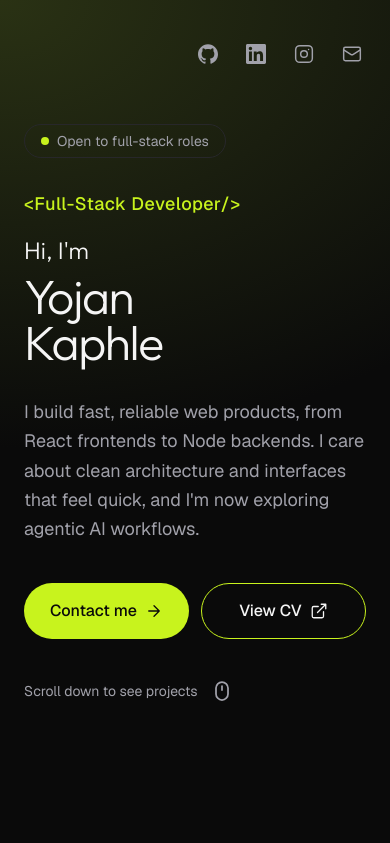
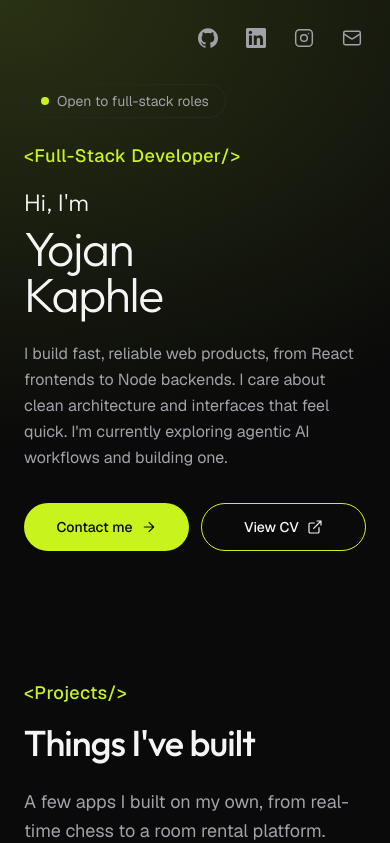
Before and after one commit to yozan21/portfolio, a Next.js app: page / in a window 390 px wide. Shown: the top 843 px of the page. Built offline with nearby package versions, Linux system fonts and the light colour scheme.

Commit message:
updated responsiveness

```diff
--- a/src/components/sections/Hero.tsx
+++ b/src/components/sections/Hero.tsx
@@ -8,7 +8,7 @@ export function Hero() {
   return (
     <section
       aria-labelledby="hero-title"
-      className="mx-auto flex w-full max-w-6xl flex-col gap-12 px-6 pt-8 pb-8 sm:px-10"
+      className="mx-auto flex w-full max-w-6xl flex-col gap-6 px-6 pt-4 pb-8 sm:gap-12 sm:px-10 sm:pt-8"
     >
       <nav aria-label="Contact" className="-mr-2 self-end">
         <SocialLinks />
@@ -19,7 +19,7 @@ export function Hero() {
           <span aria-hidden="true" className="size-2 rounded-full bg-accent" />
           {site.availability}
         </p>
-        <p className="mt-8 text-lg font-medium tracking-wide text-accent sm:text-xl">{site.eyebrow}</p>
+        <p className="mt-6 text-lg font-medium tracking-wide text-accent sm:mt-8 sm:text-xl">{site.eyebrow}</p>
         <p className="mt-4 font-heading text-2xl font-light sm:text-3xl">{site.greeting}</p>
         <h1
           id="hero-title"
@@ -32,32 +32,36 @@ export function Hero() {
           ))}
         </h1>
 
-        <p className="mt-8 max-w-[60ch] text-lg leading-relaxed text-muted sm:text-xl">{site.summary}</p>
+        <p className="mt-6 max-w-[60ch] text-base leading-relaxed text-muted sm:mt-8 sm:text-lg lg:text-xl">{site.summary}</p>
 
-        <div className="mt-10 grid grid-cols-2 gap-3 sm:flex sm:gap-4">
+        <div className="mt-8 grid grid-cols-2 gap-3 sm:mt-10 sm:flex sm:gap-4">
           <a
             href={site.contactCta.href}
-            className="inline-flex h-14 items-center justify-center gap-2 rounded-full bg-accent px-4 font-medium whitespace-nowrap max-[359px]:px-3 max-[359px]:text-sm text-background hover:bg-foreground sm:gap-3 sm:px-8 pointer-fine:h-12"
+            className="inline-flex h-12 items-center justify-center gap-2 rounded-full text-sm bg-accent px-4 font-medium whitespace-nowrap max-[359px]:px-3 text-background hover:bg-foreground sm:gap-3 sm:px-8 sm:text-base sm:pointer-coarse:h-14"
           >
             {site.contactCta.label}
-            <ArrowRightIcon size={18} className="shrink-0 max-[359px]:hidden" />
+            <ArrowRightIcon size={16} className="shrink-0 max-[359px]:hidden" />
           </a>
           <a
             href={site.cvCta.href}
             {...externalLinkProps(site.cvCta.href)}
-            className="inline-flex h-14 items-center justify-center gap-2 rounded-full border border-accent px-4 font-medium whitespace-nowrap max-[359px]:px-3 max-[359px]:text-sm hover:bg-surface sm:gap-3 sm:px-8 pointer-fine:h-12"
+            className="inline-flex h-12 items-center justify-center gap-2 rounded-full text-sm border border-accent px-4 font-medium whitespace-nowrap max-[359px]:px-3 hover:bg-surface sm:gap-3 sm:px-8 sm:text-base sm:pointer-coarse:h-14"
           >
             {site.cvCta.label}
-            <ExternalLinkIcon size={18} className="shrink-0 max-[359px]:hidden" />
+            <ExternalLinkIcon size={16} className="shrink-0 max-[359px]:hidden" />
           </a>
         </div>
 
         <a
           href={site.scrollCue.href}
-          className="mt-8 inline-flex items-center gap-3 py-2 text-sm text-muted hover:text-accent"
+          aria-label={`${site.scrollCue.before} ${site.scrollCue.after}`}
+          className="mx-auto mt-8 hidden w-fit items-center gap-4 py-2 text-sm text-muted hover:text-accent lg:pointer-fine:flex"
         >
-          {site.scrollCue.label}
+          {site.scrollCue.before}
+          <span aria-hidden="true" className="h-px w-16 bg-current opacity-40" />
           <MouseIcon size={24} />
+          <span aria-hidden="true" className="h-px w-16 bg-current opacity-40" />
+          {site.scrollCue.after}
         </a>
       </div>
     </section>
--- a/src/content/site.ts
+++ b/src/content/site.ts
@@ -35,9 +35,10 @@ export const site = {
   name: "Yojan Kaphle",
   /** Hero paragraph under the name. */
   summary:
-    "I build fast, reliable web products, from React frontends to Node backends. I care about clean architecture and interfaces that feel quick, and I'm now exploring agentic AI workflows.",
+    "I build fast, reliable web products, from React frontends to Node backends. I care about clean architecture and interfaces that feel quick. I'm currently exploring agentic AI workflows and building one.",
   /** Short line for search results and the share image; not shown on the page. Keep under ~160 characters. */
-  description: "Full-stack developer building fast, reliable web products, from React frontends to Node backends.",
+  description:
+    "Full-stack developer building fast, reliable web products, from React frontends to Node backends.",
   /** Contact links: icon-only in the hero header and footer, text in the Contact section. Labels double as aria-labels. */
   contacts: [
     { label: "GitHub", href: "https://github.com/yozan21", icon: "github" },
@@ -46,15 +47,22 @@ export const site = {
       href: "https://www.linkedin.com/in/yojan-kaphle-7735a2387/",
       icon: "linkedin",
     },
-    { label: "Instagram", href: "https://www.instagram.com/yojan_kaphle/", icon: "instagram" },
+    {
+      label: "Instagram",
+      href: "https://www.instagram.com/yojan_kaphle/",
+      icon: "instagram",
+    },
     { label: "Email", href: email, icon: "mail" },
   ] satisfies SocialLink[],
+  /** Centered scroll cue under the hero buttons, large screens with a mouse only: "before ── mouse ── after", linking to the projects. */
+  scrollCue: {
+    before: "Scroll down",
+    after: "to see projects",
+    href: "#projects",
+  },
   /** Primary hero button. */
-  /** Scroll cue under the hero buttons: text followed by a mouse icon, linking to the projects. */
-  scrollCue: { label: "Scroll down to see projects", href: "#projects" } satisfies Link,
-  /** Secondary hero button. */
   contactCta: { label: "Contact me", href: email } satisfies Link,
-  /** CV button; the PDF lives in public/ and opens in a new tab. */
+  /** Secondary hero button. The CV PDF lives in public/ and opens in a new tab. */
   cvCta: { label: "View CV", href: "/Yojan_Kaphle_Resume.pdf" } satisfies Link,
   /** Heading text for each section, rendered by SectionHeading. */
   sections: {
@@ -73,7 +81,8 @@ export const site = {
     contact: {
       label: "Contact",
       title: "Get in touch",
-      summary: "Open to full-stack roles and freelance work. Email is the quickest way to reach me.",
+      summary:
+        "Open to full-stack roles and freelance work. Email is the quickest way to reach me.",
     },
   },
   /** Read by screen readers after any link that opens in a new tab. */
```
Also changed, not shown: 1 other file (tests, documents, lock files or other folders).
